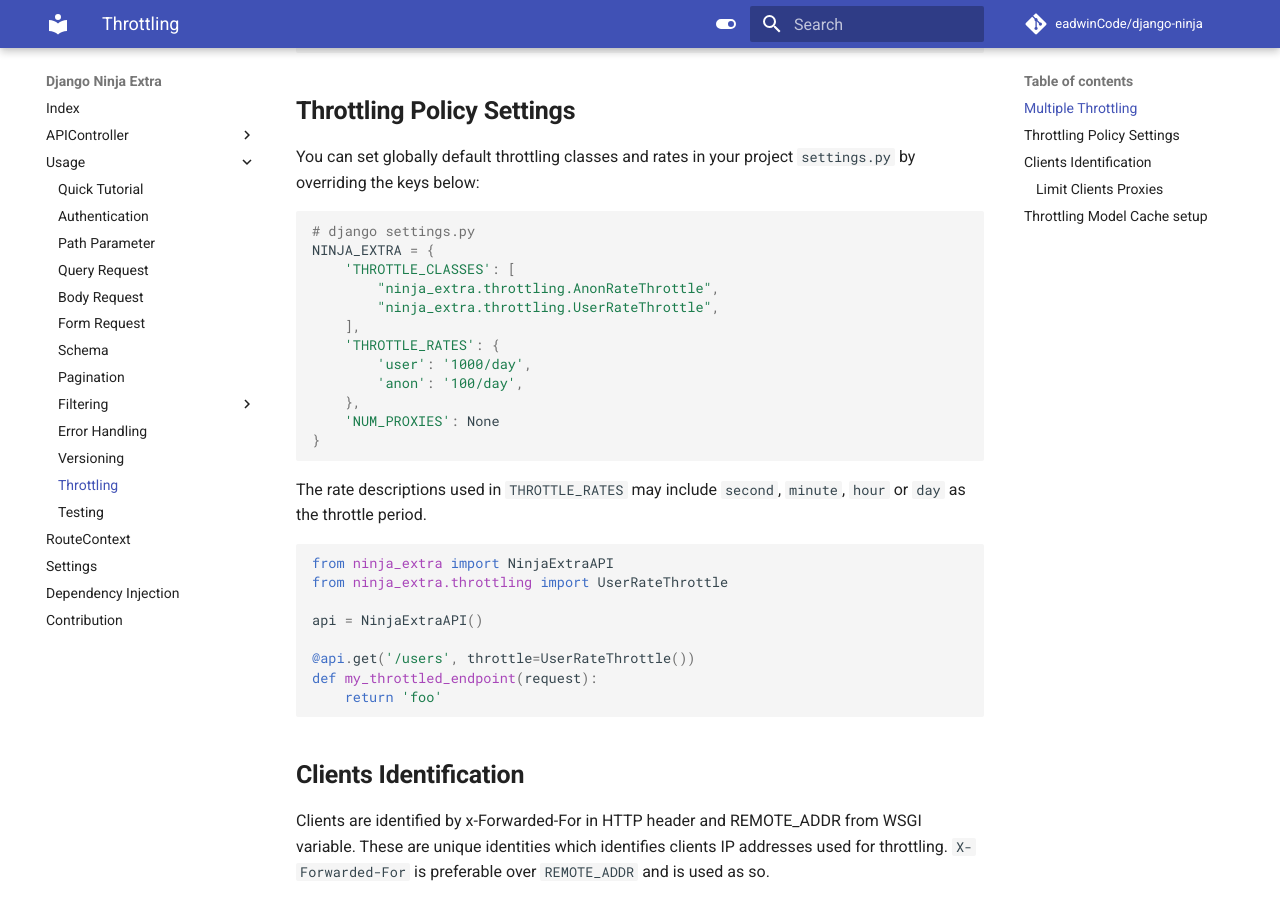
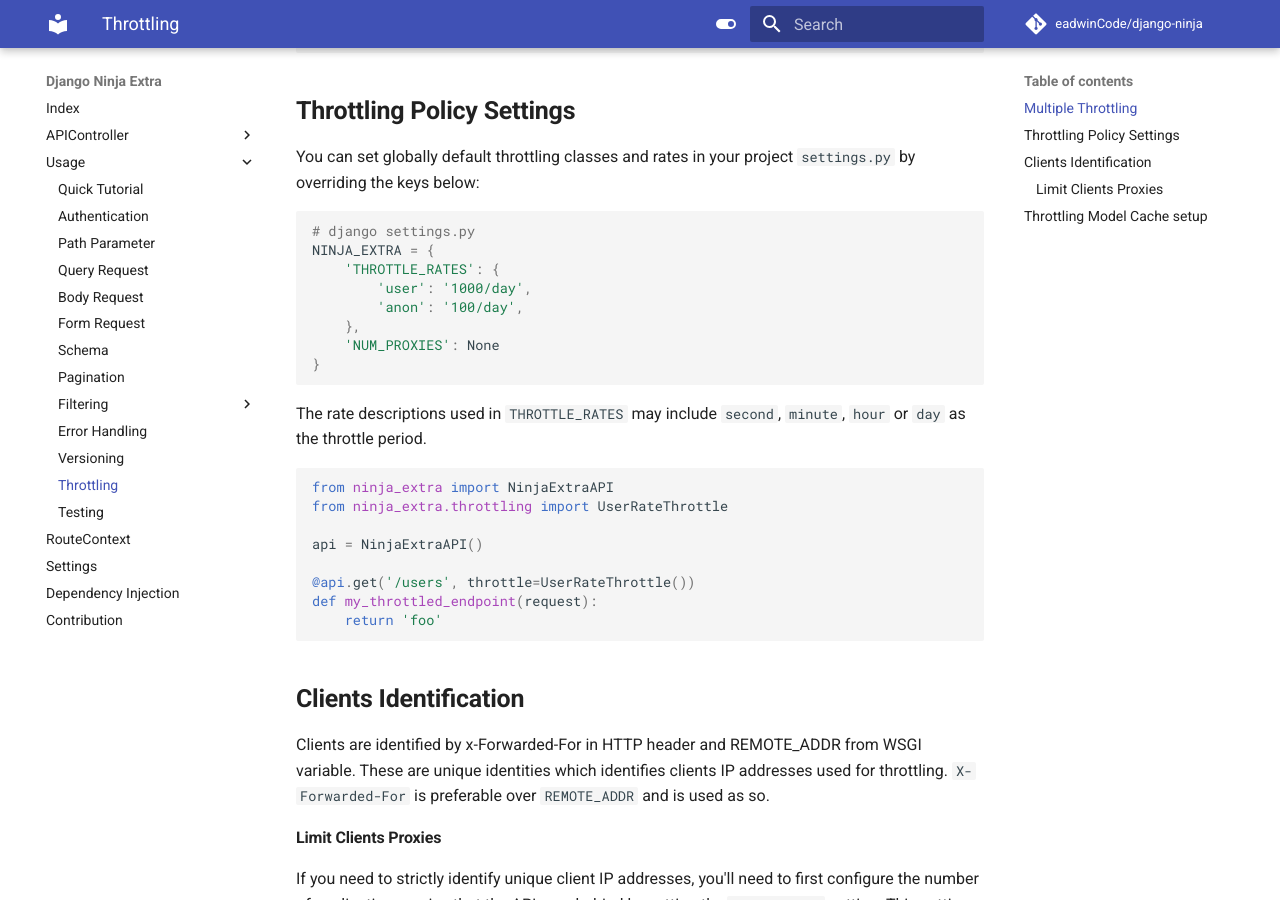
Before and after one commit to eadwinCode/django-ninja-extra, an MkDocs documentation site: the page built from docs/tutorial/throttling.md, in a window 1280 px wide and 900 px high, scrolled down 1007 px. Built offline with MkDocs 1.6.1 and Material for MkDocs 9.7.7, drawn with Linux system fonts in a browser that asks for light colours; comment, search, counter and statistics services are not loaded.

Commit message:
removed THROTTLING_CLASS from docs

````diff
--- a/docs/tutorial/throttling.md
+++ b/docs/tutorial/throttling.md
@@ -46,10 +46,6 @@
 ```python
 # django settings.py
 NINJA_EXTRA = {
-    'THROTTLE_CLASSES': [
-        "ninja_extra.throttling.AnonRateThrottle",
-        "ninja_extra.throttling.UserRateThrottle",
-    ],
     'THROTTLE_RATES': {
         'user': '1000/day',
         'anon': '100/day',
````
